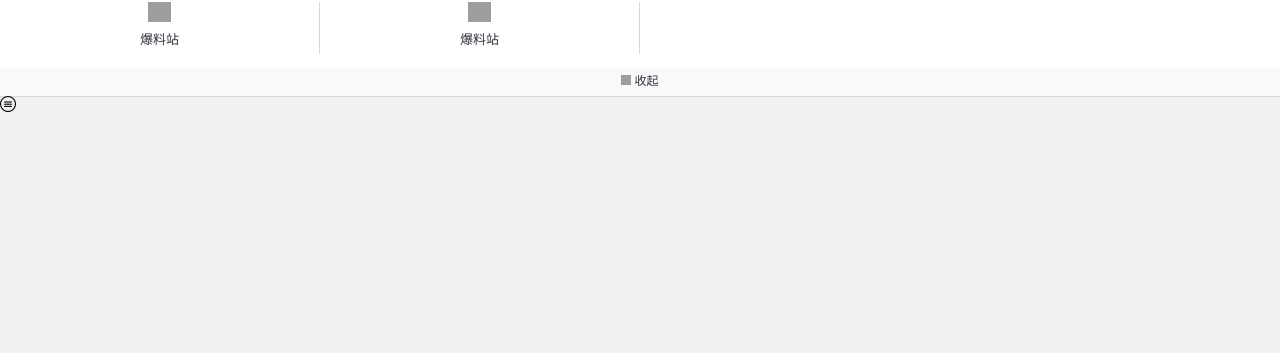
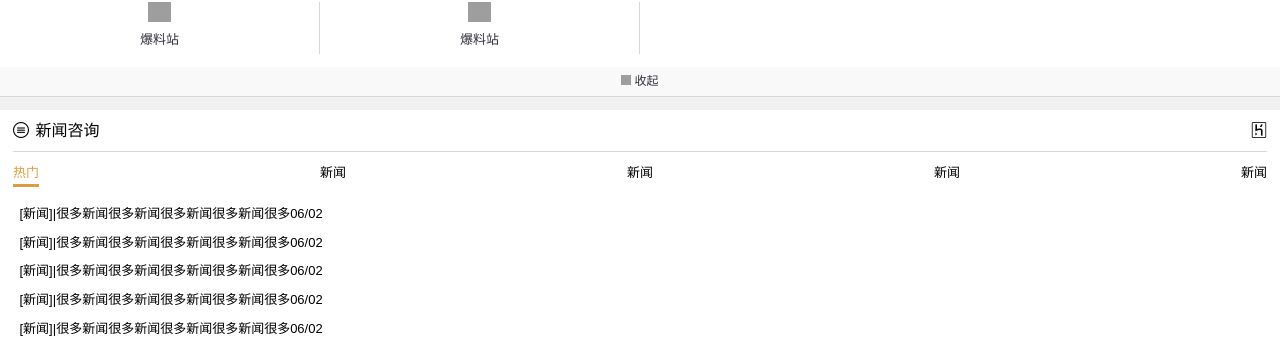
Before and after one commit to Linxuer/NODE-VUE-MOBA, a Vue app in the folder web/: page /#/ in a window 1280 px wide. Shown: the part 447-800 px from the top of the page. Built offline with nearby package versions, Linux system fonts and the light colour scheme; grey boxes are pictures that could not be loaded.

Commit message:
【NODE-VUE】卡片组件（card）

```diff
--- a/web/src/assets/scss/style.scss
+++ b/web/src/assets/scss/style.scss
@@ -114,11 +114,21 @@ a {
 }
 // nav
 .nav {
+  display: flex;
   .nav-item {
     border-bottom: 3px solid transparent;
     padding-bottom: 0.2rem;
     &.active {
-      border-bottom: 3px solid #fff;
+      color: map-get($colors, 'primary');
+      border-bottom-color: map-get($colors, 'primary');
+    }
+  }
+  &.nav-inverse {
+    .nav-item {
+      color: map-get($colors, 'white');
+      &.active {
+        border-bottom-color: map-get($colors, 'white');
+      }
     }
   }
 }
--- /dev/null
+++ b/web/src/components/Card.vue
@@ -0,0 +1,38 @@
+<template>
+  <div class="card bg-white p-3 mt-3">
+    <div class="card-header d-flex ai-center pb-3">
+      <i class="iconfont" :class="`icon-${icon}`"></i>
+      <div class="fs-xl flex-1 px-2">{{ title }}</div>
+      <i class="iconfont icon-heroku"></i>
+    </div>
+    <div class="card-body pt-3">
+      <slot></slot>
+    </div>
+  </div>
+</template>
+
+<script>
+
+export default {
+  props: {
+    title: {
+      type: String,
+      require: true
+    },
+    icon: {
+      type: String,
+      require: true
+    }
+  }
+}
+</script>
+
+<style lang="scss">
+@import '../assets/scss/_variables.scss';
+.card {
+  .card-header {
+    border-bottom: 1px solid $border-color;
+  }
+  border-bottom: 1px solid $border-color;
+}
+</style>
--- a/web/src/main.js
+++ b/web/src/main.js
@@ -11,6 +11,9 @@ import VueAwesomeSwiper from 'vue-awesome-swiper'
 import 'swiper/swiper-bundle.css'
 Vue.use(VueAwesomeSwiper)
 
+import Card from './components/Card.vue'
+Vue.component('m-card', Card)
+
 new Vue({
   router,
   render: h => h(App)
--- a/web/src/views/Home.vue
+++ b/web/src/views/Home.vue
@@ -28,7 +28,43 @@
     </div>
     <!-- end of nav icon -->
 
-    <i class="iconfont icon-Menu"></i>
+    <m-card icon="Menu" title="新闻咨询">
+      <div class="nav jc-between">
+        <div class="nav-item active">
+          <div class="nav-link">热门</div>
+        </div>
+        <div class="nav-item">
+          <div class="nav-link">新闻</div>
+        </div>
+        <div class="nav-item">
+          <div class="nav-link">新闻</div>
+        </div>
+        <div class="nav-item">
+          <div class="nav-link">新闻</div>
+        </div>
+        <div class="nav-item">
+          <div class="nav-link">新闻</div>
+        </div>
+      </div>
+
+      <div class="pt-3">
+        <swiper>
+          <swiper-slide v-for="n in 5" :key="n">
+            <div class="p-2" v-for="n in 5" :key="n">
+              <span>[新闻]</span>
+              <span>|</span>
+              <span>很多新闻很多新闻很多新闻很多新闻很多</span>
+              <span>06/02</span>
+            </div>
+          </swiper-slide>
+        </swiper>
+      </div>
+    </m-card>
+    <m-card icon="Menu" title="英雄列表"></m-card>
+    <m-card icon="Menu" title="精彩视频"></m-card>
+    <m-card icon="Menu" title="图文攻略"></m-card>
+    <m-card icon="Menu" title="英雄列表"></m-card>
+    <m-card icon="Menu" title="英雄列表"></m-card>
   </div>
 </template>
 
--- a/web/src/views/Main.vue
+++ b/web/src/views/Main.vue
@@ -9,7 +9,7 @@
       <button type="button" class="btn bg-primary">立即下载</button>
     </div>
     <div class="bg-primary pt-3 pb-2">
-      <div class="nav d-flex text-white jc-around pb-1">
+      <div class="nav nav-inverse pb-1 jc-around">
         <div class="nav-item active">
           <router-link class="nav-link" tag="div" to="/">首页</router-link>
         </div>
```
